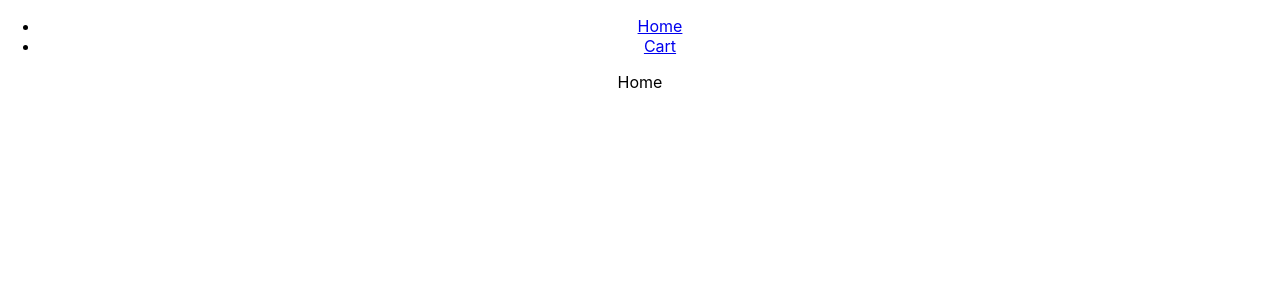
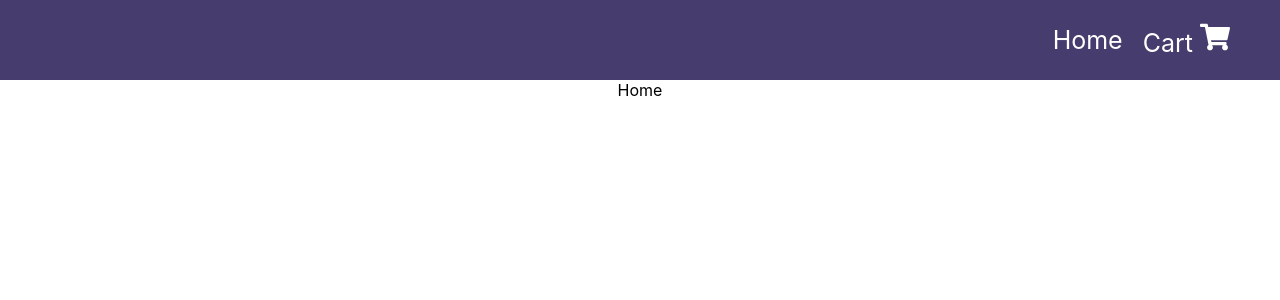
Before and after one commit to Zajecia-PJATK/projektprogramistyczny-frontend-biu-katarzynapopieniuk, a React (Create React App) app: page / in a window 1280 px wide. Shown: the top 300 px of the page. Built offline with nearby package versions, Linux system fonts and the light colour scheme.

Commit message:
add basic navbar css

```diff
--- a/package.json
+++ b/package.json
@@ -8,6 +8,7 @@
     "@testing-library/user-event": "^13.5.0",
     "react": "^18.2.0",
     "react-dom": "^18.2.0",
+    "react-icons": "^4.8.0",
     "react-router-dom": "^6.4.4",
     "react-scripts": "5.0.1",
     "web-vitals": "^2.1.4"
--- a/src/App.css
+++ b/src/App.css
@@ -36,3 +36,30 @@
     transform: rotate(360deg);
   }
 }
+
+.navigation {
+  width: 100%;
+  height: 80px;
+  background-color: rgb(70, 60, 110);
+  display: flex;
+  justify-content: flex-end;
+  align-items: center;
+}
+
+.navigation ul {
+  margin-right: 50px;
+  display: flex;
+  align-items: center;
+}
+
+.navigation ul li {
+  margin-left: 20px;
+  list-style-type: none;
+}
+
+.navigation ul li a{
+  text-decoration: none;
+  color: white;
+  font-size: 25px;
+  list-style-type: none;
+}
--- a/src/App.js
+++ b/src/App.js
@@ -6,14 +6,15 @@ import HomePage from "./pages/HomePage";
 import CartPage from "./pages/CartPage";
 import NotFoundPage from "./pages/NotFoundPage";
 import ProductPage from "./pages/ProductPage";
+import {FaShoppingCart} from "react-icons/fa";
 
 function App() {
   return (
     <div className="App">
-        <nav>
+        <nav className="navigation">
             <ul>
                 <li><Link to="/">Home</Link></li>
-                <li><Link to="/cart">Cart</Link></li>
+                <li><Link to="/cart">Cart <FaShoppingCart size="30"/></Link></li>
             </ul>
         </nav>
         <Routes>
```
Also changed, not shown: 1 other file (tests, documents, lock files or other folders).
